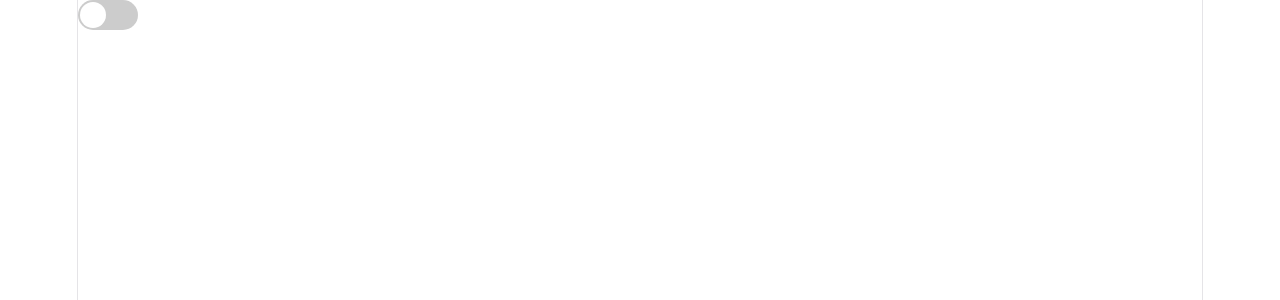
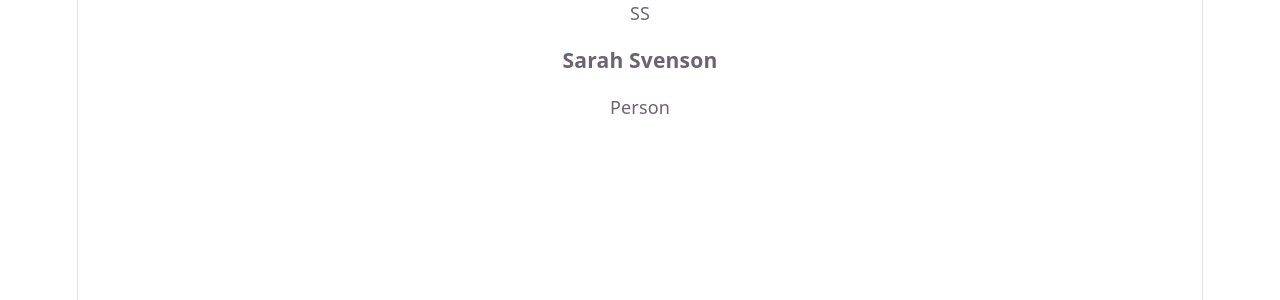
Before and after one commit to 0xNulled/mitt-projekt, a React (Vite) app: page / in a window 1280 px wide. Shown: the top 300 px of the page. Built offline with nearby package versions, Linux system fonts and the light colour scheme.

Commit message:
ProfileCard fixat

```diff
--- a/src/App.jsx
+++ b/src/App.jsx
@@ -1,14 +1,19 @@
 import './App.css'
+import ProfileCard from './components/ProfileCard'
 //import Header from './components/Header'
 //import List from './components/List'
 //import Footer from './components/Footer'
 //import OnClick from './components/OnClick'
-import ToggleSwitch from './components/ToggleSwitch'
+//import ToggleSwitch from './components/ToggleSwitch'
 
 function App() {
   return (
     <>
-      <ToggleSwitch />
+      <ProfileCard
+        name="Sarah Svenson"
+        role="Person"
+        initials="SS"
+      />
     </>
   )
 }
--- /dev/null
+++ b/src/components/ProfileCard.jsx
@@ -0,0 +1,11 @@
+function ProfileCard({ name, role, initials}) {
+    return (
+        <div className="card">
+            <div className="avatar">{initials}</div>
+            <h3>{name}</h3>
+            <p>{role}</p>
+        </div>
+    )
+}
+
+export default ProfileCard;
```
